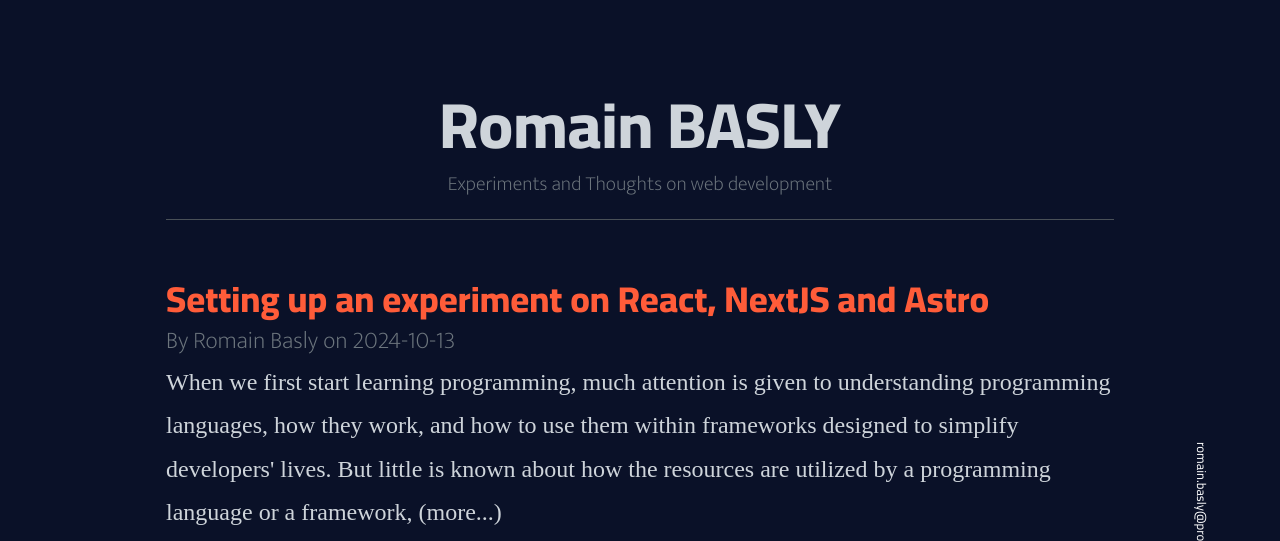
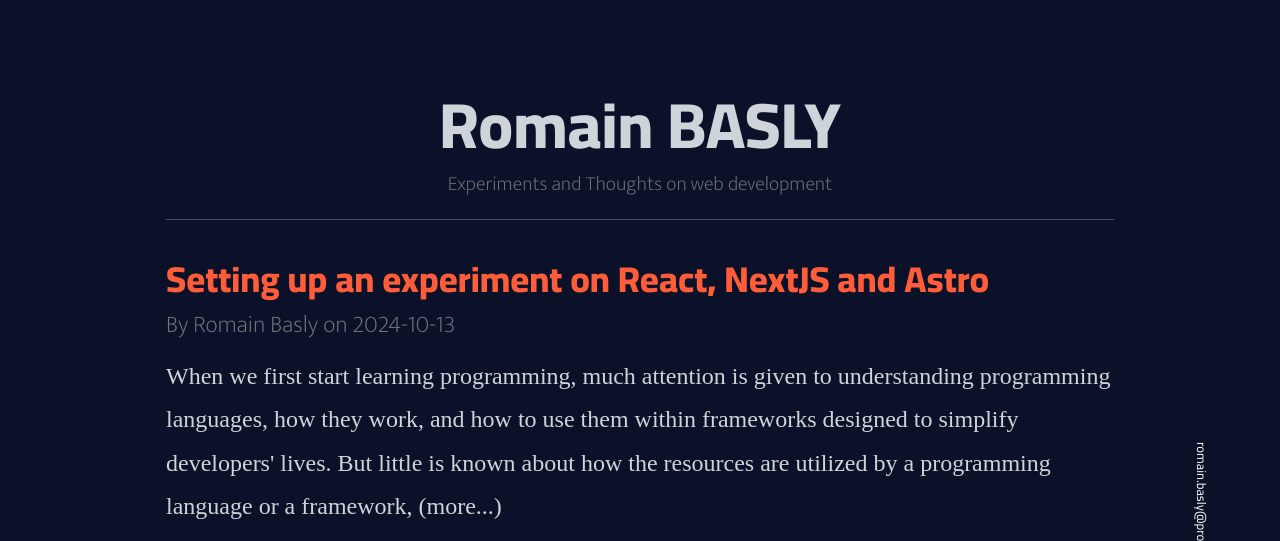
Before and after one commit to RomainBasly/romainbasly.github.io, an Astro site: page / in a window 1280 px wide. Shown: the part 123-664 px from the top of the page. Built offline with nearby package versions, Linux system fonts and the light colour scheme; Astro itself is replaced by a stand-in of ours.

Commit message:
minor UI change

```diff
--- a/src/pages/index.astro
+++ b/src/pages/index.astro
@@ -17,10 +17,12 @@ const posts = await getCollection("posts")
             {posts.map((post) => (
                 <li class="list-element">
                     <a href={`/posts/${post.slug}`} class="article-container">
+                        <div class="top-article-container">
                             <h2 class="article-title">
                                 {post.data.title}
                             </h2>
                             <p class="author-date">By {post.data.author} on {post.data.date}</p>
+                        </div>
                         <div class="article-description">
                             {post.data.description}
                         </div>
@@ -55,11 +57,14 @@ const posts = await getCollection("posts")
     .header {
         display: flex;
         flex-direction: column;
-        margin-bottom: 50px;
+        margin-bottom: 30px;
         gap: 10px;
     }
 
     .article-container {
+        display:flex;
+        gap: 10px;
+        flex-direction: column;
         text-decoration: none;
         color: white;
         cursor: pointer;
@@ -126,4 +131,10 @@ const posts = await getCollection("posts")
         padding-inline-start: 0px;
     }
 
+    .top-article-container {
+        display: flex;
+        flex-direction: column;
+        gap: 4px;
+    }
+
 </style>
```
Lines whose indentation alone changed are shown as unchanged.
